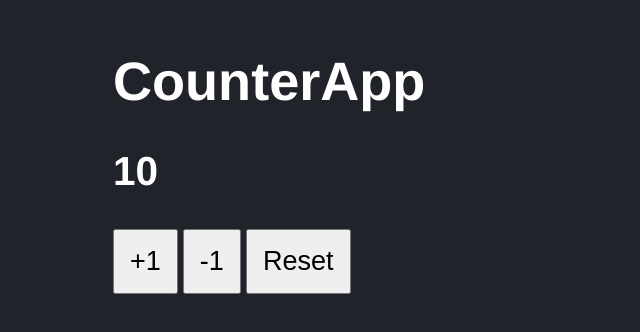
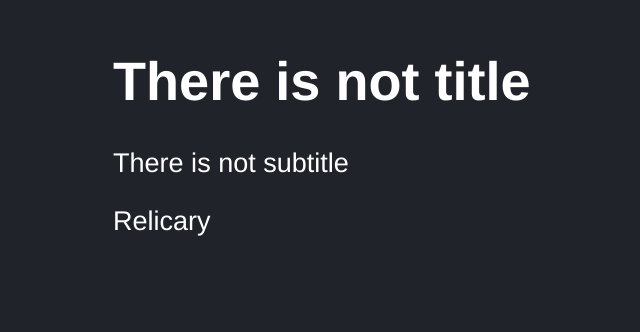
Before and after one commit to relicary/counter-app, a React (Vite) app: page / in a window 1280 px wide. Shown: the part 134-466 px from the top of the page, without its empty margins (35-675 px from the left). Built offline with nearby package versions, Linux system fonts and the light colour scheme.

Commit message:
Added React Testing Library

```diff
--- a/package.json
+++ b/package.json
@@ -18,6 +18,8 @@
     "@babel/core": "^7.26.7",
     "@babel/preset-env": "^7.26.7",
     "@eslint/js": "^9.17.0",
+    "@testing-library/dom": "^10.4.0",
+    "@testing-library/react": "^16.2.0",
     "@types/jest": "^29.5.14",
     "@types/react": "^18.3.18",
     "@types/react-dom": "^18.3.5",
--- a/src/FirstApp.jsx
+++ b/src/FirstApp.jsx
@@ -1,10 +1,6 @@
 import PropTypes from 'prop-types';
 
-export const FirstApp = ({
-    title="There is not title",
-    subTitle="There is not subtitle",
-    firstname="Relicary"
-}) => {
+export const FirstApp = ({ title, subTitle, firstname }) => {
 
     return (
         <>
@@ -19,3 +15,9 @@ FirstApp.propTypes = {
     title: PropTypes.string.isRequired,
     subTitle: PropTypes.string.isRequired,
 };
+
+FirstApp.defaultProps = {
+    title: 'There is not title',
+    subTitle:'There is not subtitle',
+    firstname: "Relicary"
+}
--- a/src/main.jsx
+++ b/src/main.jsx
@@ -1,13 +1,13 @@
 import React from 'react';
 import ReactDOM from 'react-dom/client';
 
-import { CounterApp } from './CounterApp';
+import { FirstApp } from './FirstApp';
 
 import './styles.css'
 
-
 ReactDOM.createRoot( document.getElementById('root') ).render(
     <React.StrictMode>
-        <CounterApp value={ 10 } />
+        {/* <CounterApp value={ 10 } />*/}
+        <FirstApp />
     </React.StrictMode>
 );
```
Also changed, not shown: 2 other files (tests, documents, lock files or other folders).
